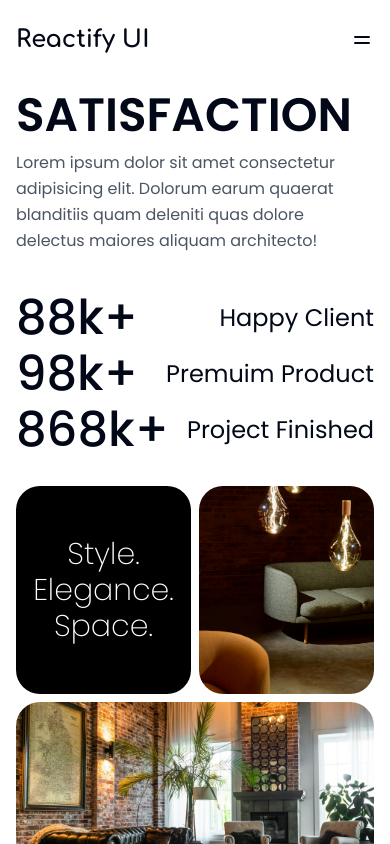
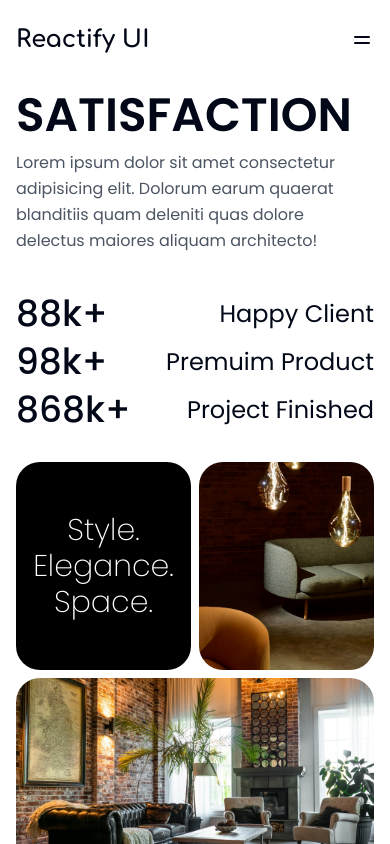
Before and after one commit to shashankaz/relix, a React (Vite) app: page / in a window 390 px wide. Shown: the top 844 px of the page. Built offline with nearby package versions, Linux system fonts and the light colour scheme; a web font is replaced by a local one.

Commit message:
feat: reduce heading size on Home page for improved readability

```diff
--- a/src/pages/Home/index.tsx
+++ b/src/pages/Home/index.tsx
@@ -31,19 +31,19 @@ const Home = () => {
         </p>
         <div className="lg:w-1/2 flex flex-col lg:flex-row lg:justify-between gap-2 lg:gap-0">
           <div className="flex lg:flex-col items-center justify-between lg:justify-center">
-            <h1 className="text-5xl lg:text-6xl font-medium">
+            <h1 className="text-4xl lg:text-6xl font-medium">
               88k<span>+</span>
             </h1>
             <p className="text-2xl">Happy Client</p>
           </div>
           <div className="flex lg:flex-col items-center justify-between lg:justify-center">
-            <h1 className="text-5xl lg:text-6xl font-medium">
+            <h1 className="text-4xl lg:text-6xl font-medium">
               98k<span>+</span>
             </h1>
             <p className="text-2xl">Premuim Product</p>
           </div>
           <div className="flex lg:flex-col items-center justify-between lg:justify-center">
-            <h1 className="text-5xl lg:text-6xl font-medium">
+            <h1 className="text-4xl lg:text-6xl font-medium">
               868k<span>+</span>
             </h1>
             <p className="text-2xl">Project Finished</p>
```
